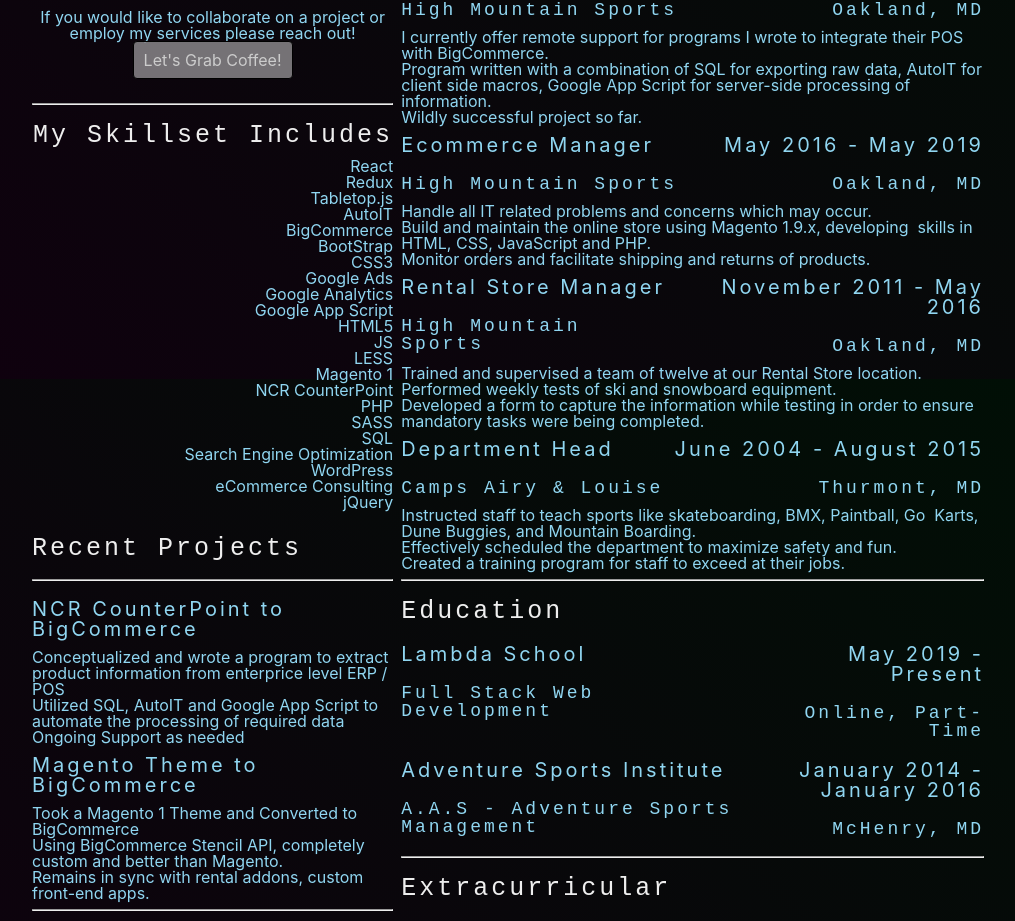
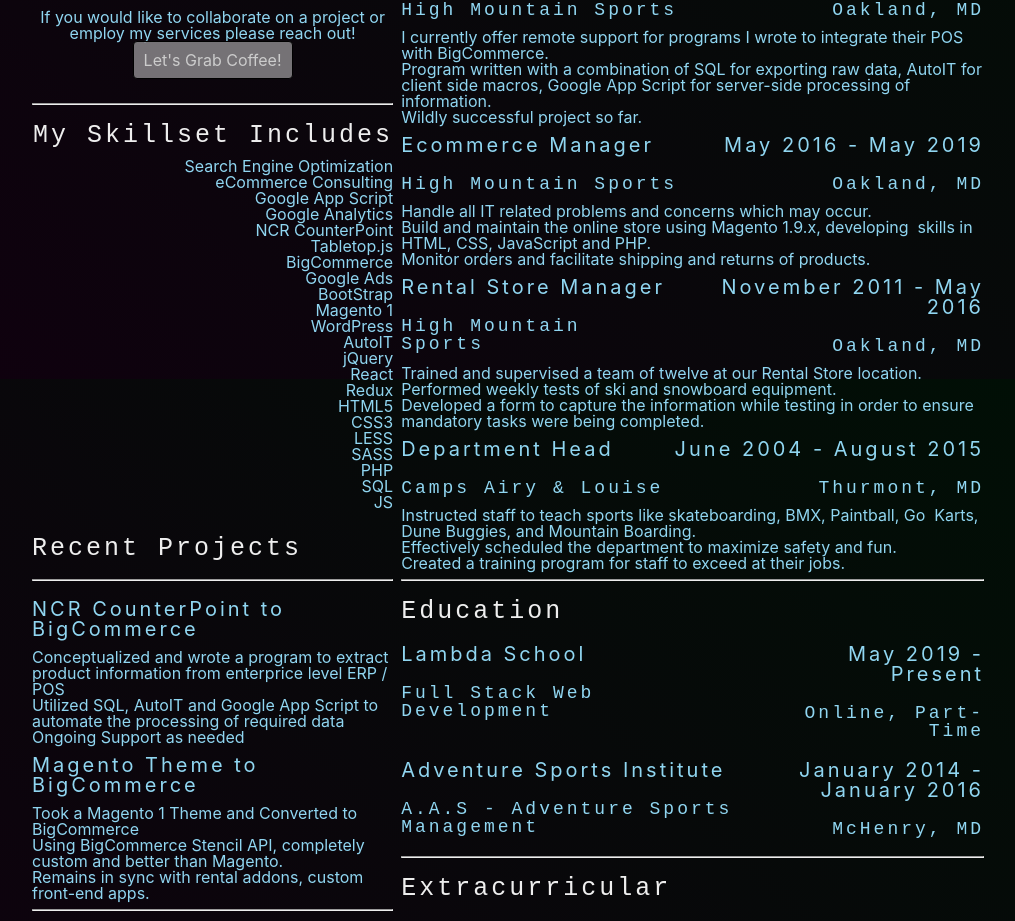
Before and after one commit to mnichols08/portfolio, a React (Create React App) app: page / in a window 1280 px wide. Shown: the part 1221-2142 px from the top of the page, without its empty margins (136-1151 px from the left). Built offline with nearby package versions, Linux system fonts and the light colour scheme; a web font is replaced by a local one.

Commit message:
creates same functionality for skills to sort by length as in my static webpage version of this same thing

```diff
--- a/src/components/Welcome/Resume/LeftSide/Skillset/Skillset.component.js
+++ b/src/components/Welcome/Resume/LeftSide/Skillset/Skillset.component.js
@@ -1,32 +1,12 @@
 import './skillset.styles.css';
 function Skillset(){
+  const skillset = ['React', 'Redux', 'Tabletop.js', 'AutoIT', 'BigCommerce', 'BootStrap', 'CSS3', 'Google Ads', 'Google Analytics', 'Google App Script', 'HTML5', 'JS', 'LESS', 'Magento 1', 'NCR CounterPoint', 'PHP', 'SASS', 'SQL', 'Search Engine Optimization', 'WordPress', 'eCommerce Consulting', 'jQuery'].sort((a,b) => b.length - a.length);
     return (
         <section className="skills" id="skills">
               <hr />
               <h3>My Skillset Includes</h3>
                 <ul>
-                  <li>React</li>
-                  <li>Redux</li>
-                  <li>Tabletop.js</li>
-                  <li>AutoIT</li>
-                  <li>BigCommerce</li>
-                  <li>BootStrap</li>
-                  <li>CSS3</li>
-                  <li>Google Ads</li>
-                  <li>Google Analytics</li>
-                  <li>Google App Script</li>
-                  <li>HTML5</li>
-                  <li>JS</li>
-                  <li>LESS</li>
-                  <li>Magento 1</li>
-                  <li>NCR CounterPoint</li>
-                  <li>PHP</li>
-                  <li>SASS</li>
-                  <li>SQL</li>
-                  <li>Search Engine Optimization</li>
-                  <li>WordPress</li>
-                  <li>eCommerce Consulting</li>
-                  <li>jQuery</li>
+                  {skillset.map(skill => <li>{skill}</li>)}
                 </ul>
           </section>
     )
```
